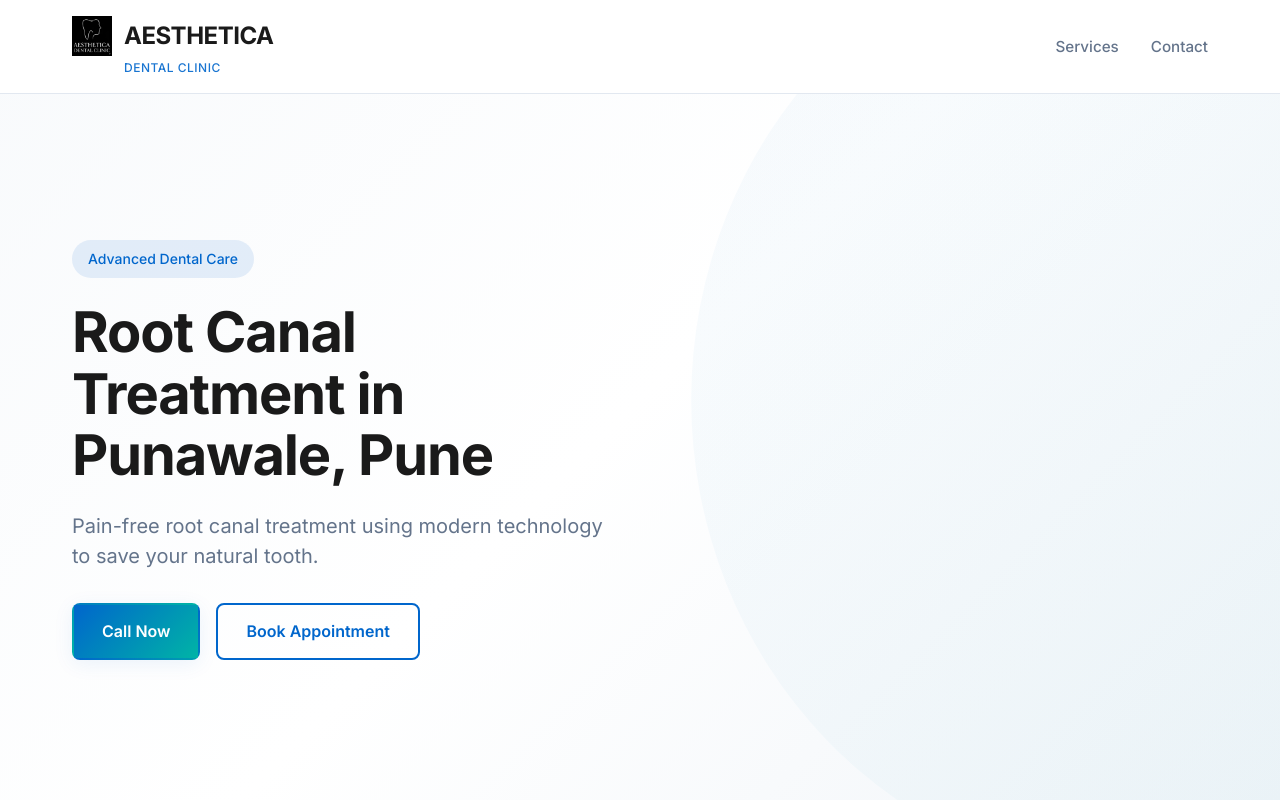
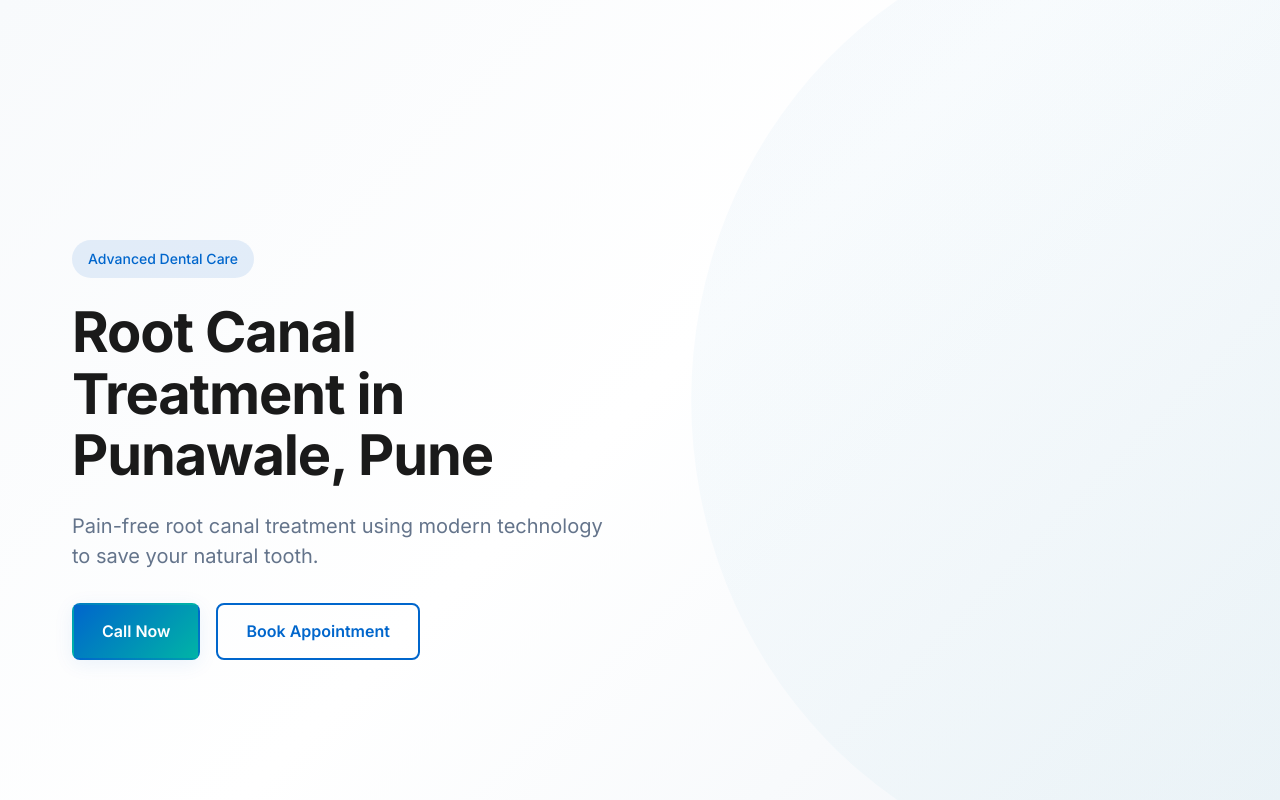
Before and after one commit to aestheticadental/aestheticadental.github.io, a plain HTML site: page root-canal-punawale.html in a window 1280 px wide. Shown: the top 800 px of the page. Drawn offline with Linux system fonts and the light colour scheme.

Commit message:
Update root-canal-punawale.html

```diff
--- a/root-canal-punawale.html
+++ b/root-canal-punawale.html
@@ -18,24 +18,7 @@
 <body>
 
 <!-- HEADER -->
-<header class="header">
-    <nav class="nav-container">
-
-        <div class="logo-section">
-            <a href="index.html" class="logo">
-                <img src="logo.webp" class="logo-image">
-                <span class="logo-text">AESTHETICA</span>
-            </a>
-            <span class="tagline">Dental Clinic</span>
-        </div>
-
-        <ul class="nav-menu">
-            <li><a href="index.html#services" class="nav-link">Services</a></li>
-            <li><a href="index.html#contact" class="nav-link">Contact</a></li>
-        </ul>
-
-    </nav>
-</header>
+<div id="header"></div>
 
 <!-- HERO -->
 <section class="hero">
```
